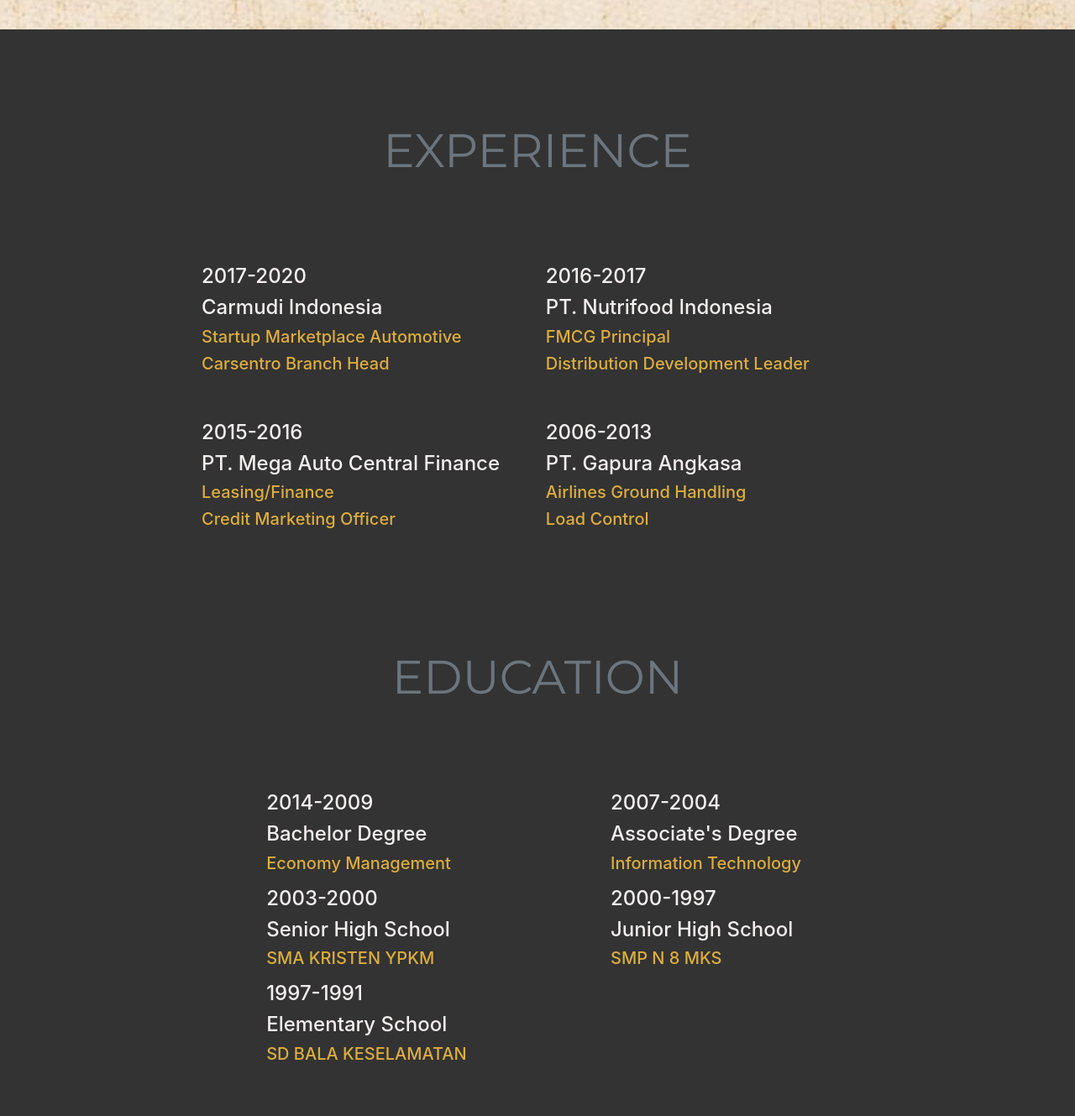
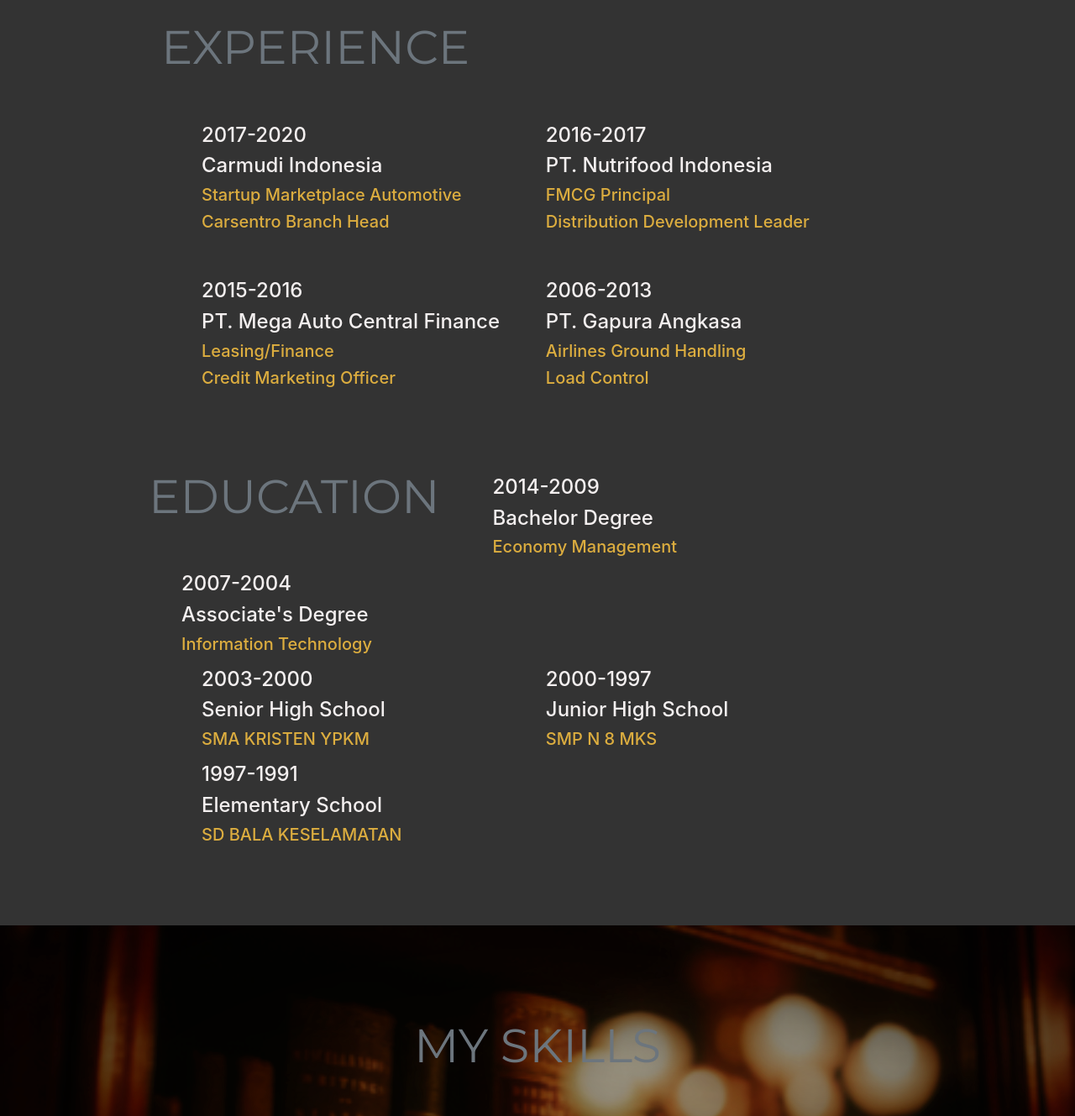
Before and after one commit to RofriFP/RofriFP.github.io, a plain HTML site: page index.html in a window 1280 px wide. Shown: the part 1374-2703 px from the top of the page at 84% size. Drawn offline with nearby package versions, Linux system fonts and the light colour scheme; a web font is replaced by a local one.

Commit message:
Update index.html

```diff
--- a/index.html
+++ b/index.html
@@ -50,7 +50,7 @@
 <!-- NAVIGATION BAR -->
 
 
-        <nav class="navbar navbar-expand-xs navbar-toggler-right navbar-light">
+        <nav class="fixed-top navbar navbar-expand-xs navbar-toggler-right navbar-light">
             <a class="navbar-brand" href="#title"></a>
             <button class="bg-transparent navbar-toggler" type="button" data-toggle="collapse" data-target="#navbarNav"
                 aria-controls="navbarNav" aria-expanded="true" aria-label="Toggle navigation" id="navtop">
@@ -147,9 +147,8 @@
     <section>
 
         <div class="container-fluid" id="jobedu">
+                <H1 class="display-4 text-left text-secondary mb-5" style="font-family: montserrat;" id="jobedu"><b>EXPERIENCE</b></H1>
                 <div class="row">
-                    <H1 class="container-fluid display-4 text-center mt-0 mb-5"><b class="text-secondary" style="font-family: montserrat;" id="jobedu">EXPERIENCE</b></H1>
-
                     <div class="col-md-5 ml-5" id="carmudi">
                         <h4 class="my-2">2017-2020</h4>
                         <h4 class="my-2">Carmudi Indonesia</h4>
@@ -188,8 +187,7 @@
     <br><br>
 
             <div class="row">
-                <H1 class="container-fluid display-4 text-center mt-0 mb-5"><b class="text-secondary" style="font-family: montserrat;" id="education">EDUCATION</b></H1>
-                <div class="col-md-1" id="carmudi"></div>
+            <H1 class="display-4 text-left text-secondary mb-5" style="font-family: montserrat;" id="jobedu"><b>EDUCATION</b></H1>
                 <div class="col-md-5 ml-5" id="carmudi">
                     <h4 class="my-2">2014-2009</h4>
                     <h4 class="my-2">Bachelor Degree</h4>
@@ -206,7 +204,6 @@
                 </div>
             </div>
             <div class="row">
-                <div class="col-md-1" id="carmudi"></div>
                 <div class="col-md-5 ml-5" id="MAF">
                     <h4 class="my-2">2003-2000</h4>
                     <h4 class="my-2">Senior High School</h4>
@@ -223,7 +220,6 @@
                 </div>
             </div>
             <div class="row">
-                <div class="col-md-1" id="carmudi"></div>
                 <div class="col-md-5 ml-5" id="MAF">
                     <h4 class="my-2">1997-1991</h4>
                     <h4 class="my-2">Elementary School</h4>
```
